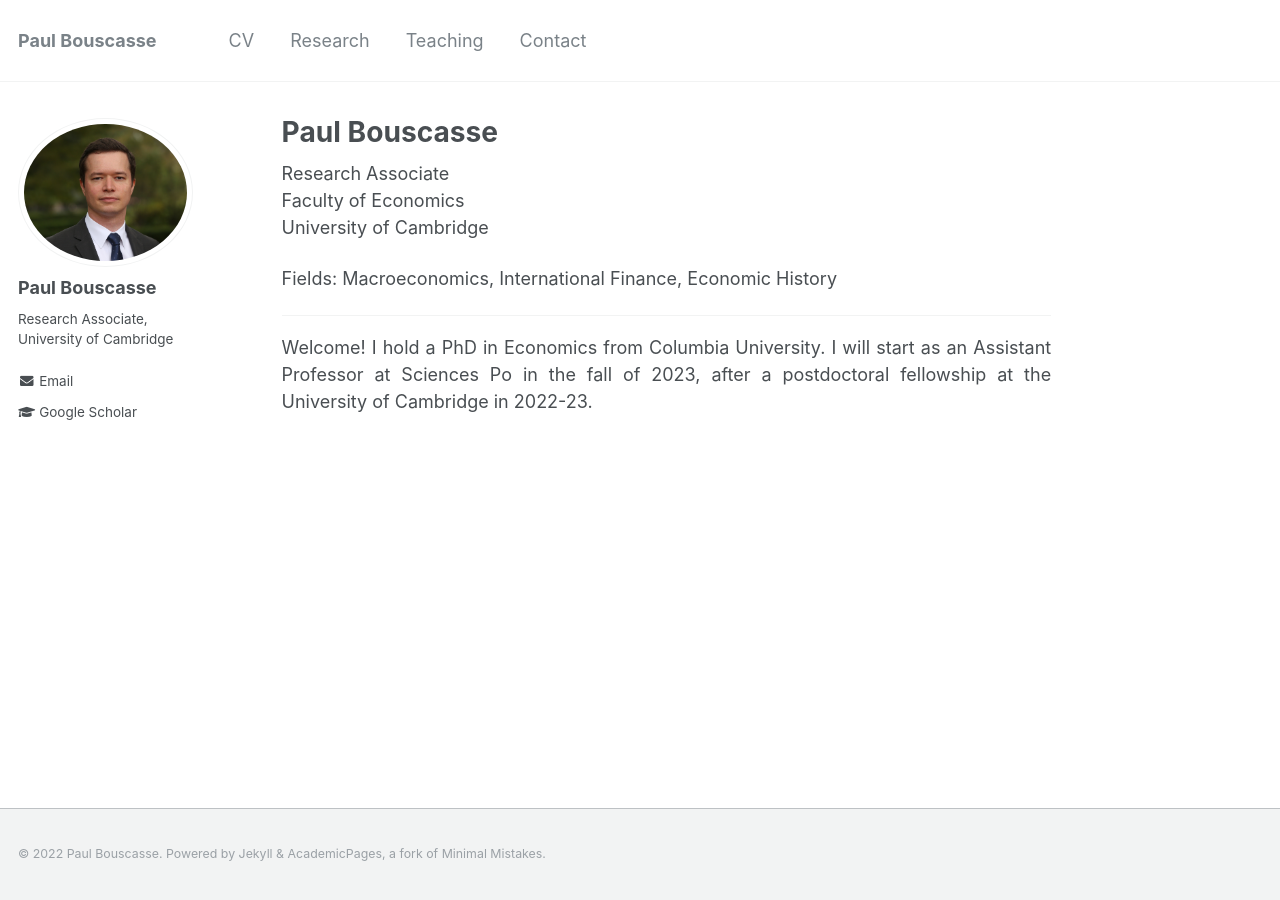
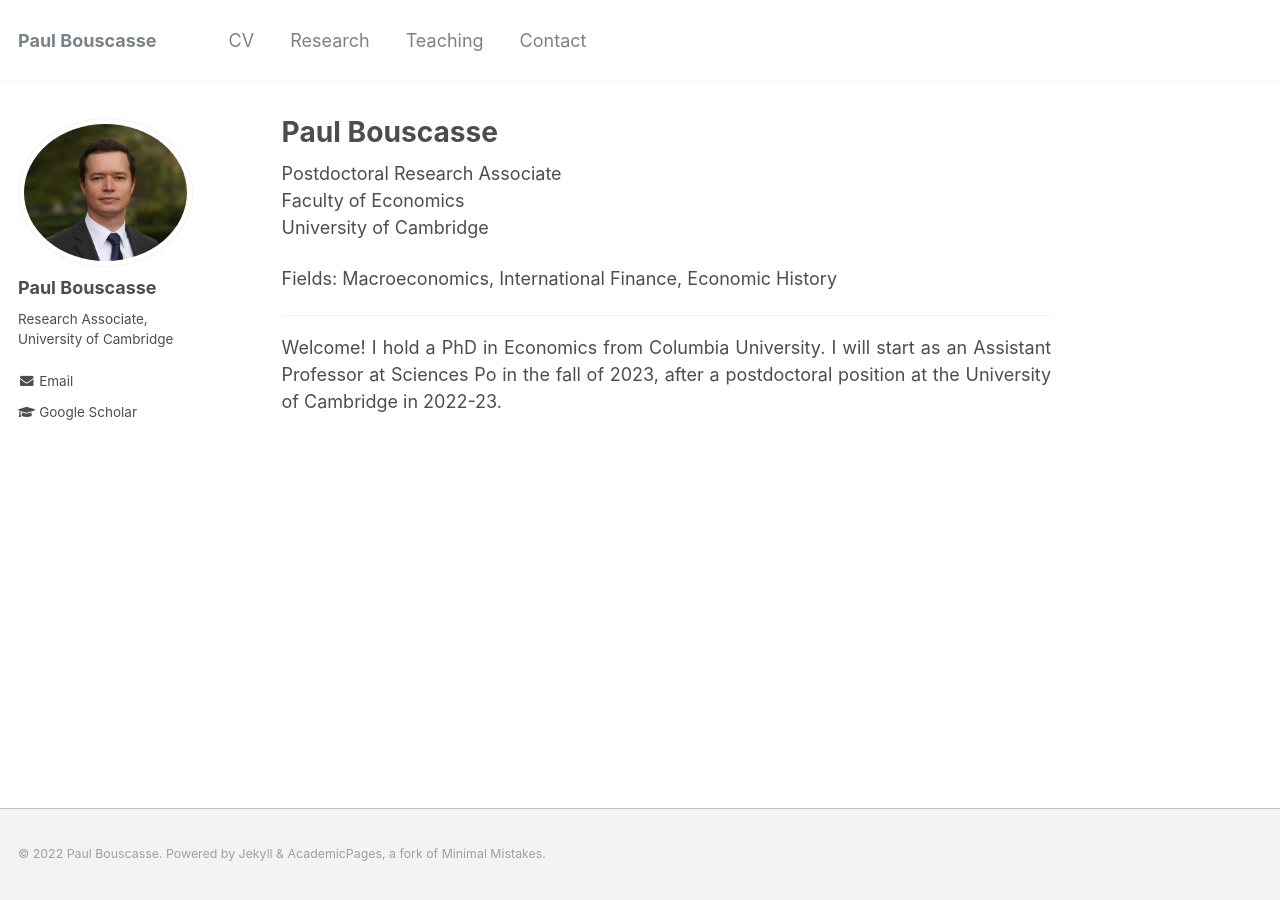
Before and after one commit to paul-bouscasse/paul-bouscasse.github.io, a Jekyll site: the page built from _pages/about.md, in a window 1280 px wide. Built offline with Jekyll 4.4.1, drawn with Linux system fonts in a browser that asks for light colours.

Commit message:
Update about.md

```diff
--- a/_pages/about.md
+++ b/_pages/about.md
@@ -8,10 +8,10 @@
   - /about/
   - /about.html
 ---
-Research Associate
+Postdoctoral Research Associate
 Faculty of Economics
 University of Cambridge
 
 <p style='text-align: justify;'>Fields: Macroeconomics, International Finance, Economic History</p>
 ---
-<p style='text-align: justify;'>Welcome! I hold a PhD in Economics from Columbia University. I will start as an Assistant Professor at Sciences Po in the fall of 2023, after a postdoctoral fellowship at the University of Cambridge in 2022-23.</p>
+<p style='text-align: justify;'>Welcome! I hold a PhD in Economics from Columbia University. I will start as an Assistant Professor at Sciences Po in the fall of 2023, after a postdoctoral position at the University of Cambridge in 2022-23.</p>
```
